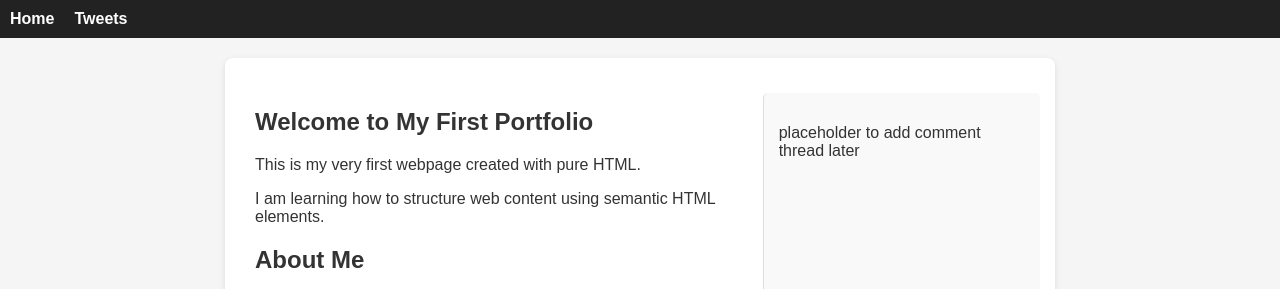
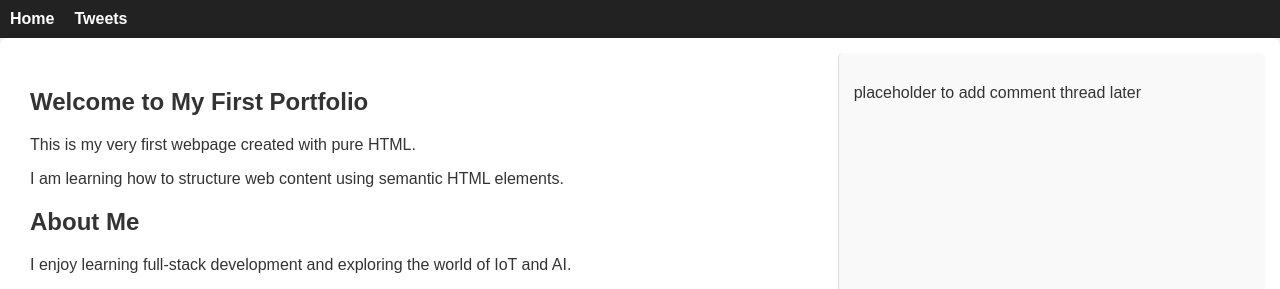
Before and after one commit to Stev1000/alx_html_css, a plain HTML site: page css_basic/index.html in a window 1280 px wide. Shown: the top 289 px of the page. Drawn offline with Linux system fonts and the light colour scheme.

Commit message:
Apply Flexbox positioning (article/aside layout)

```diff
--- a/css_basic/base.css
+++ b/css_basic/base.css
@@ -26,9 +26,8 @@ header ul li a:hover {
     text-decoration: underline;
 }
 
+/* Removed max-width and margin so Flexbox can work */
 main {
-    max-width: 800px;
-    margin: 20px auto;
     padding: 15px;
     background: #fff;
     border-radius: 8px;
@@ -51,7 +50,6 @@ th {
 }
 
 aside {
-    margin-top: 20px;
     padding: 10px;
     background: #e9ecef;
     border-radius: 5px;
--- a/css_basic/styles.css
+++ b/css_basic/styles.css
@@ -1,31 +1,31 @@
 /* styles.css */
-/* Empty for now – you’ll add custom styles in later tasks */
+
 /* 1. Make <body> a flex container with vertical stacking */
 body {
     display: flex;
     flex-direction: column;
-    min-height: 100vh; /* full height viewport */
+    min-height: 100vh; /* full viewport height */
 }
 
-/* 2. <main> is also a flex container, horizontal row */
+/* 2. <main> is a flex container with row direction */
 main {
     display: flex;
     flex-direction: row;
-    flex: auto; /* takes available space */
+    flex: auto; /* takes remaining space */
 }
 
-/* 3. Article takes 2/3 of the space */
+/* 3. Article takes 2/3 of available space */
 article {
     flex: 2;
     padding: 15px;
-    overflow-y: auto; /* scrollable if content is long */
+    overflow-y: auto; /* independent scrolling */
 }
 
-/* 4. Aside takes 1/3 of the space */
+/* 4. Aside takes 1/3 of available space */
 aside {
     flex: 1;
     padding: 15px;
     background-color: #f9f9f9;
     border-left: 1px solid #ddd;
-    overflow-y: auto; /* scrollable if content is long */
+    overflow-y: auto; /* independent scrolling */
 }
```
Also changed, not shown: 1 other file.
